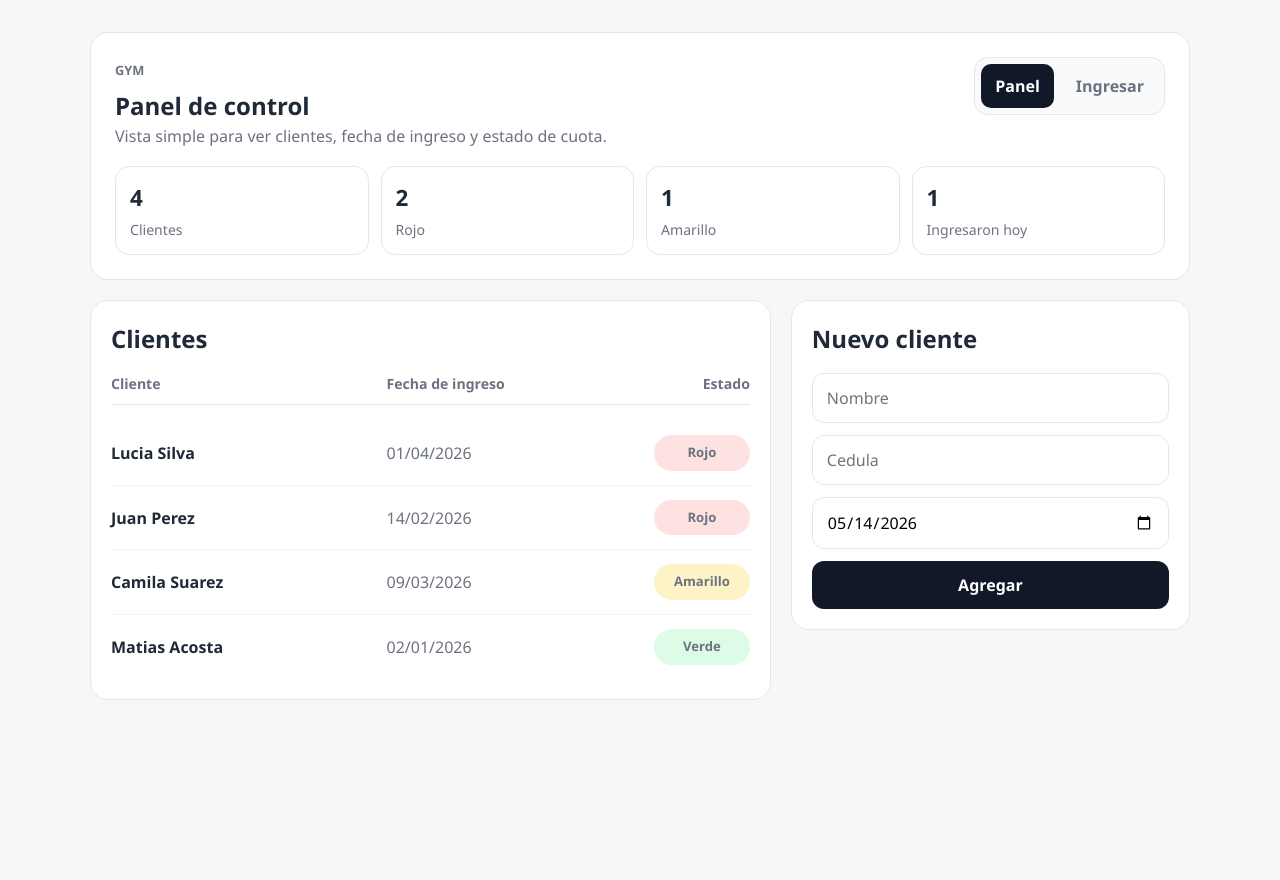
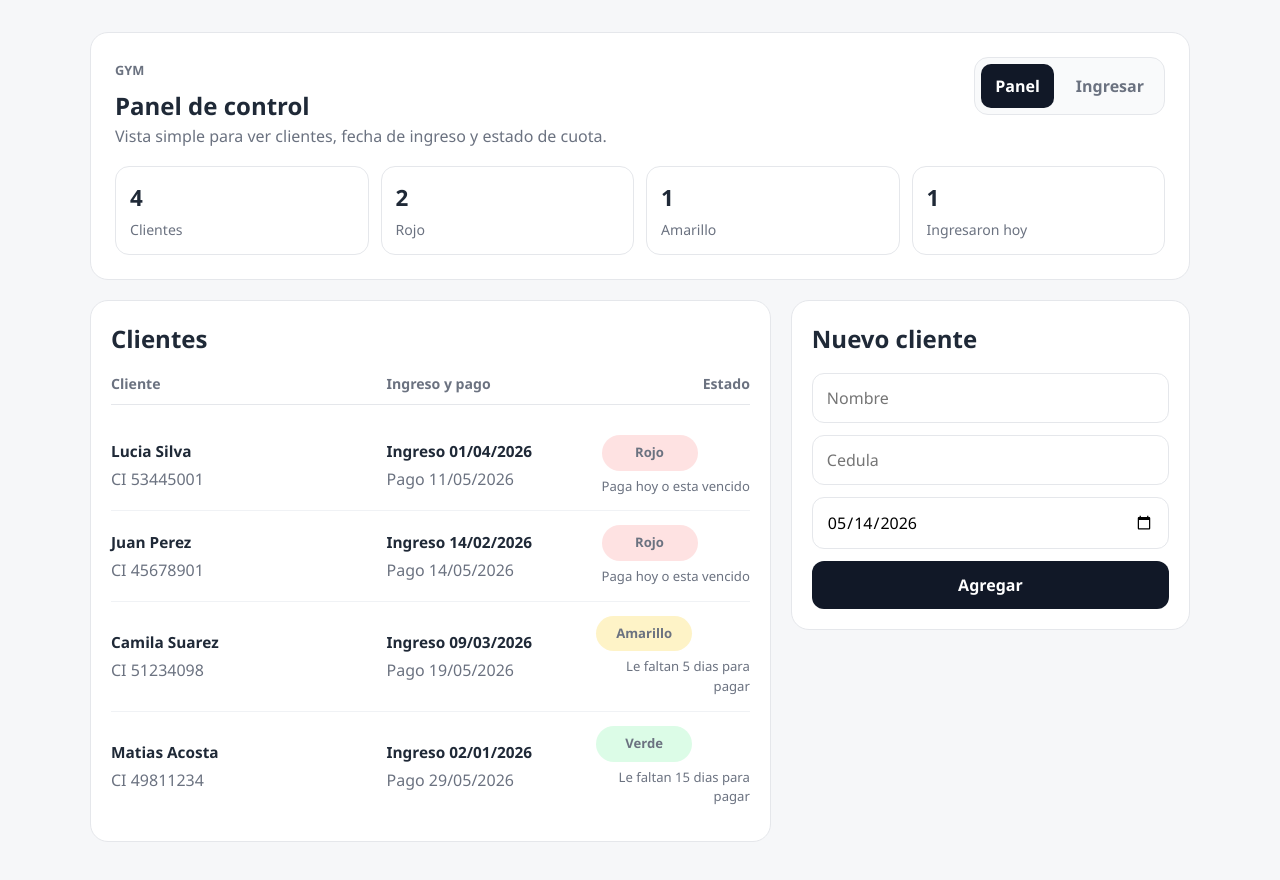
Before and after one commit to MoNRaSpGit/frontend-gym, a React (Vite) app: page / in a window 1280 px wide. Shown: the top 880 px of the page. Before the commit the page ends 800 px from the top, so only its background shows below. Built offline with nearby package versions, Linux system fonts and the light colour scheme.

Commit message:
Enhance gym client panel details

```diff
--- a/src/features/gym/GymHomePage.tsx
+++ b/src/features/gym/GymHomePage.tsx
@@ -127,6 +127,20 @@ function getStatusLabel(status: ClientStatus) {
     default:
       return "Verde";
   }
+}
+
+function getPaymentText(nextPaymentDate: string) {
+  const daysLeft = diffDays(TODAY, nextPaymentDate);
+
+  if (daysLeft <= 0) {
+    return "Paga hoy o esta vencido";
+  }
+
+  if (daysLeft <= 5) {
+    return `Le faltan ${daysLeft} dias para pagar`;
+  }
+
+  return `Le faltan ${daysLeft} dias para pagar`;
 }
 
 export function GymHomePage() {
@@ -273,7 +287,7 @@ export function GymHomePage() {
 
             <div className="table-head">
               <span>Cliente</span>
-              <span>Fecha de ingreso</span>
+              <span>Ingreso y pago</span>
               <span className="table-head__right">Estado</span>
             </div>
 
@@ -283,10 +297,17 @@ export function GymHomePage() {
 
                 return (
                   <div className="table-row" key={client.id}>
-                    <strong>{client.name}</strong>
-                    <span>{formatDate(client.enrolledAt)}</span>
+                    <div className="client-cell">
+                      <strong>{client.name}</strong>
+                      <span>CI {client.cedula}</span>
+                    </div>
+                    <div className="client-cell">
+                      <strong>Ingreso {formatDate(client.enrolledAt)}</strong>
+                      <span>Pago {formatDate(client.nextPaymentDate)}</span>
+                    </div>
                     <div className="table-status">
                       <span className={`status-pill status-pill--${status}`}>{getStatusLabel(status)}</span>
+                      <span className="status-note">{getPaymentText(client.nextPaymentDate)}</span>
                     </div>
                   </div>
                 );
--- a/src/styles/global.css
+++ b/src/styles/global.css
@@ -207,6 +207,16 @@ a {
   color: var(--muted);
 }
 
+.client-cell {
+  display: grid;
+  gap: 4px;
+}
+
+.client-cell strong,
+.table-status strong {
+  font-size: 0.96rem;
+}
+
 .status-pill {
   display: inline-flex;
   align-items: center;
@@ -231,6 +241,14 @@ a {
 .status-pill--due {
   background: var(--red-bg);
   color: var(--red-text);
+}
+
+.status-note {
+  display: block;
+  margin-top: 6px;
+  font-size: 0.82rem;
+  color: var(--muted);
+  text-align: right;
 }
 
 .simple-form,
@@ -372,6 +390,10 @@ a {
     justify-self: start;
   }
 
+  .status-note {
+    text-align: left;
+  }
+
   .member-card {
     grid-template-columns: 1fr;
   }
```
